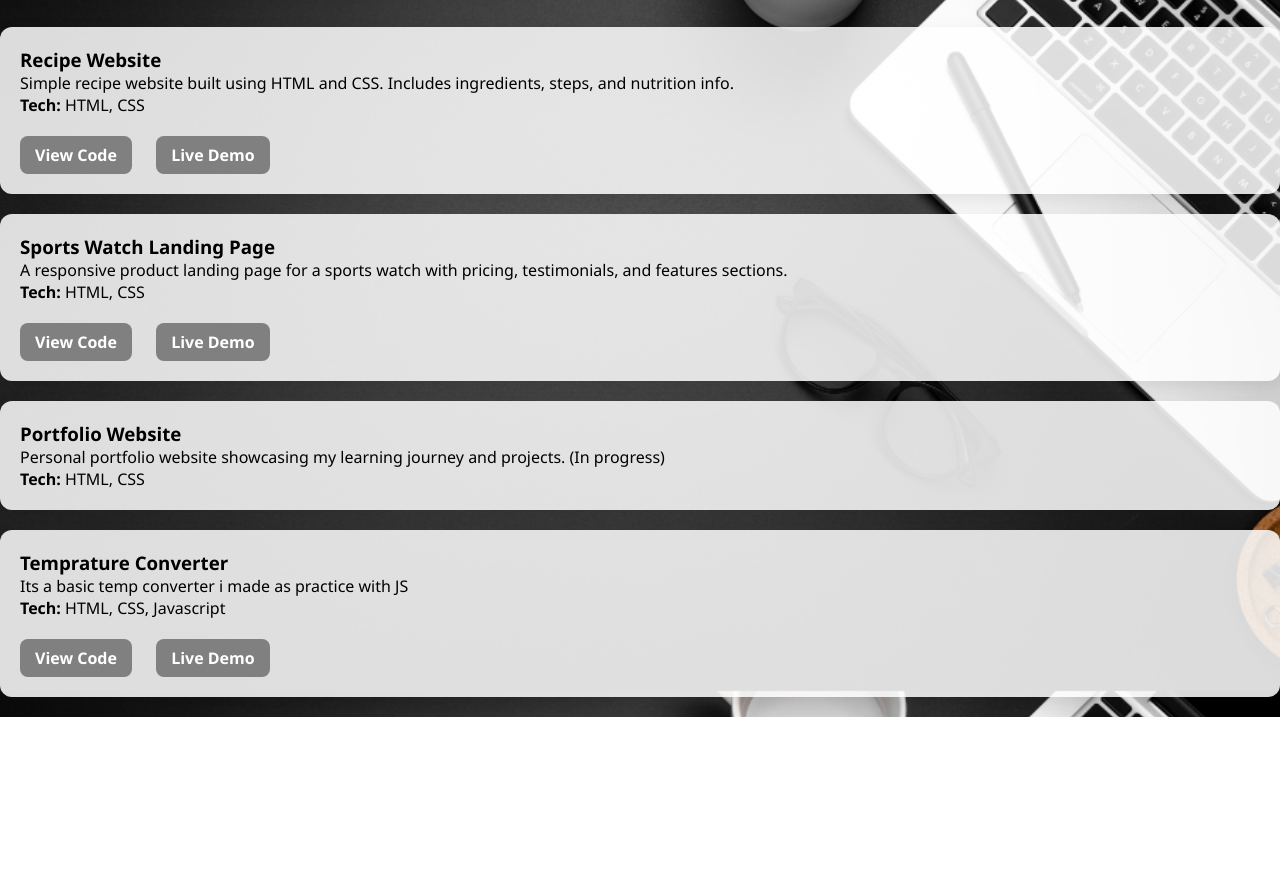
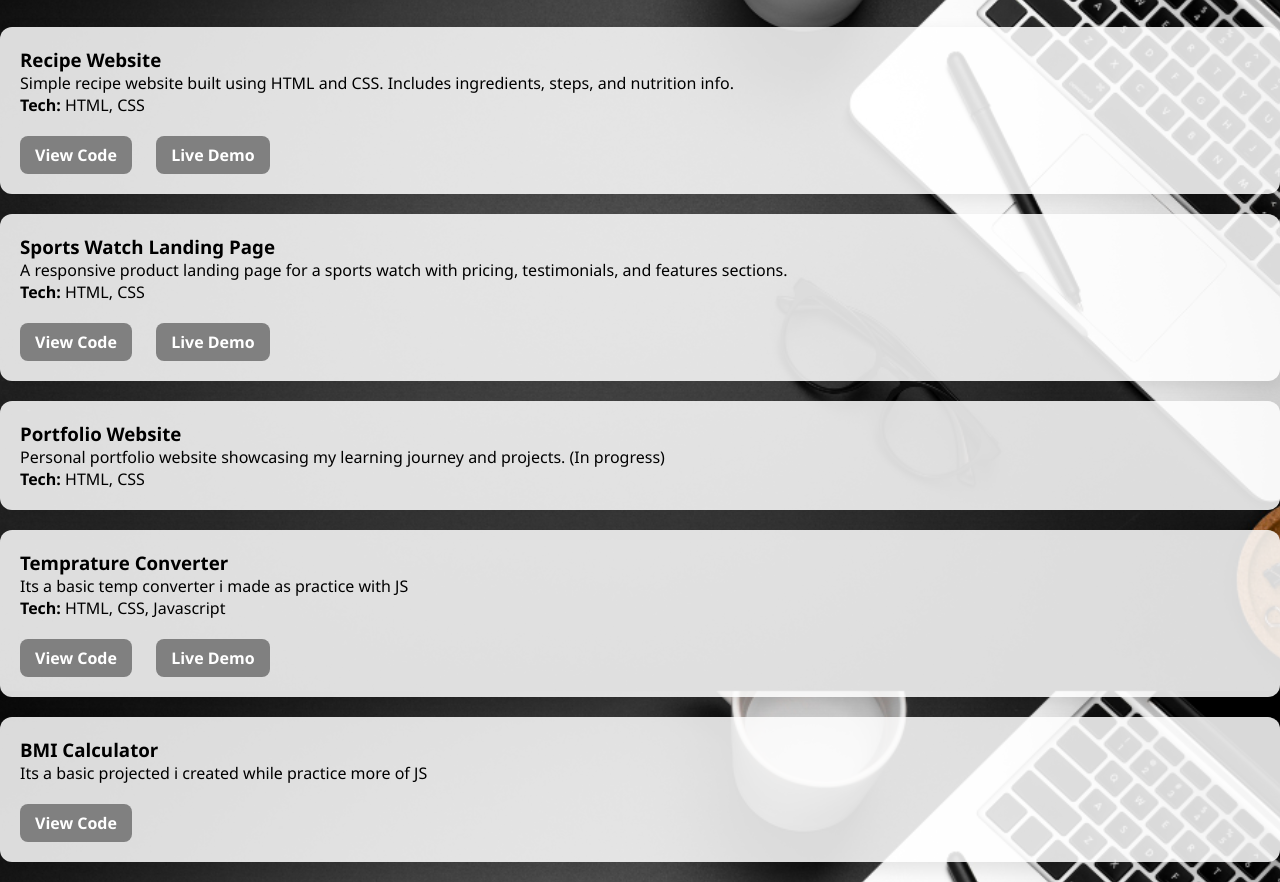
Before and after one commit to araiz47/portfolio-website-project, a plain HTML site: page projects.html in a window 1280 px wide. Shown: the part 109-991 px from the top of the page. Before the commit the page ends 826 px from the top, so only its background shows below. Drawn offline with Linux system fonts and the light colour scheme.

Commit message:
added a new project

```diff
--- a/projects.html
+++ b/projects.html
@@ -57,6 +57,11 @@
                     <a href="https://github.com/araiz47/Javascript-projects.git">View Code</a>
                     <a href="https://araiz47.github.io/Javascript-projects/">Live Demo</a>
                 </div>
+                <div class="project">
+                    <h3>BMI Calculator</h3>
+                    <p>Its a basic projected i created while practice more of JS</p>
+                    <a href="https://github.com/araiz47/Javascript-projects.git">View Code</a>
+                </div>
         </section>
 
     </body>
```
